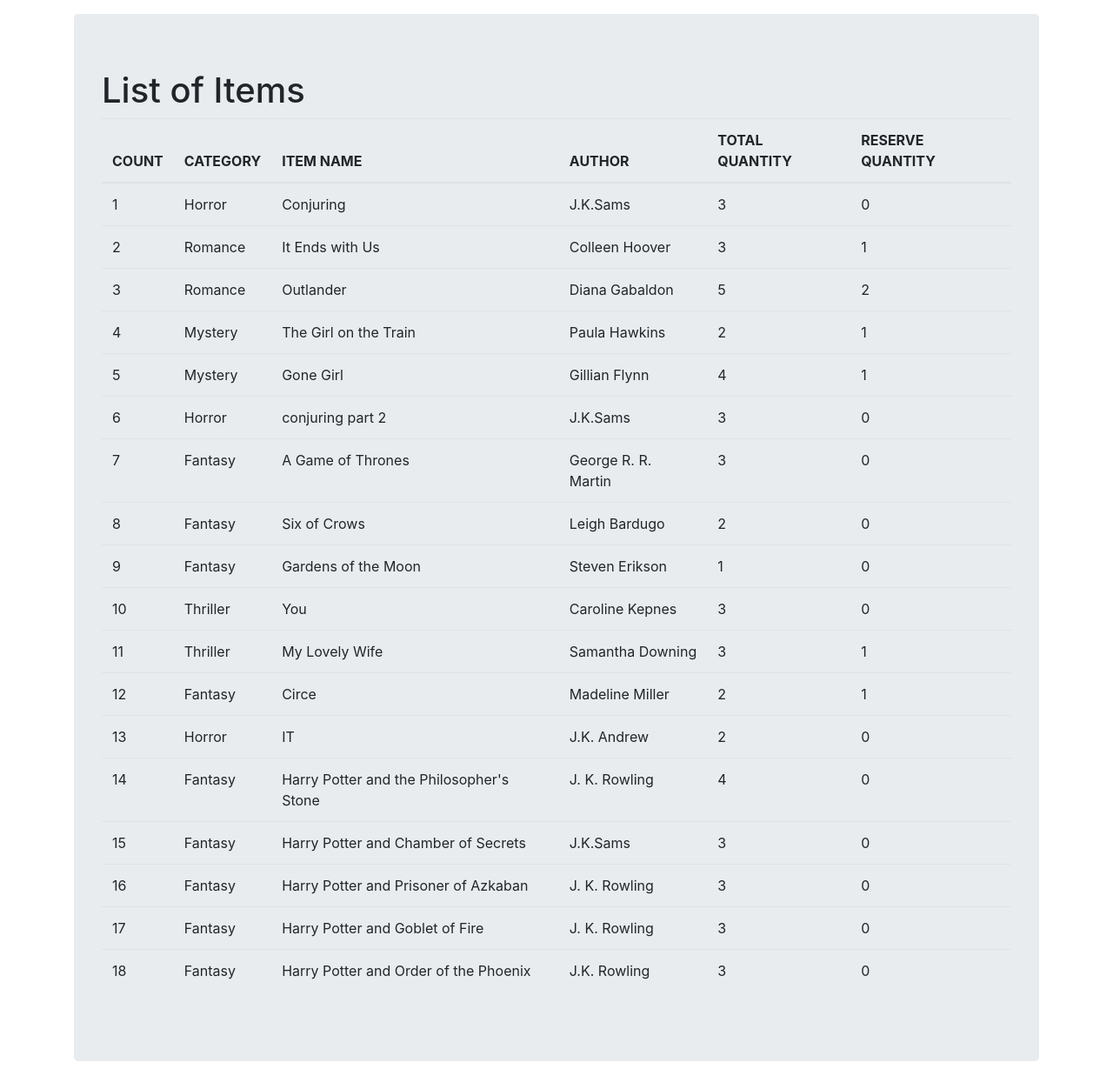
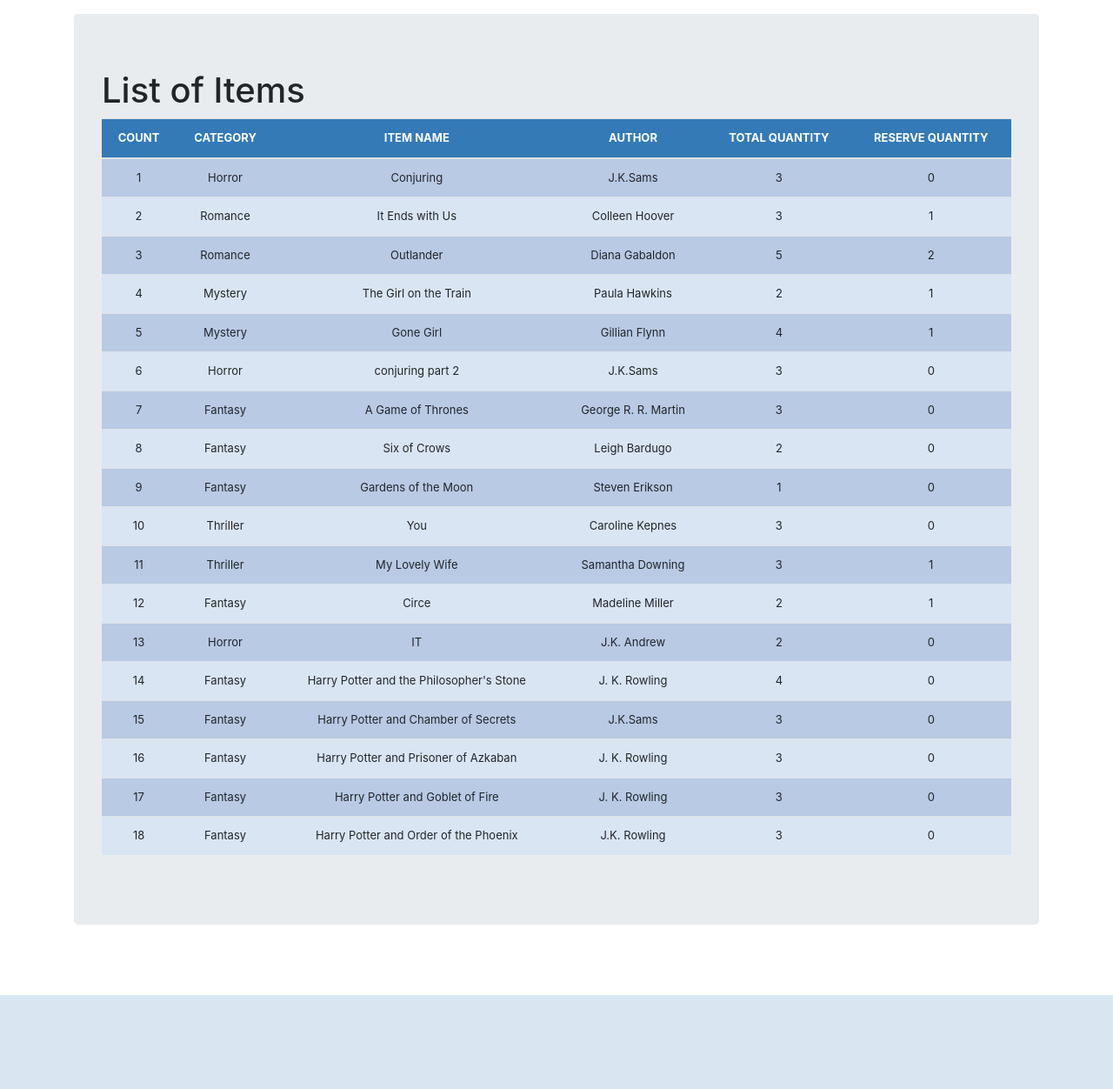
Before and after one commit to prageethps/Group-Project, a Django app: page /list_item/ in a window 1280 px wide. Shown: the part 56-1308 px from the top of the page at 87% size. After the commit the page ends 1200 px from the top, so only its background shows below. Run offline with Django 4.2, Linux system fonts and the light colour scheme; data comes from the database, SQL or seed files in the repository; both versions use the stored data as it was after the commit; some libraries are stand-ins or nearby versions.

Commit message:
update add item table

```diff
--- a/LibraryManagement/src/librarymgmt/static/css/stylesheet.css
+++ b/LibraryManagement/src/librarymgmt/static/css/stylesheet.css
@@ -1,3 +1,25 @@
 body {
 	background-color: #34eb6b;
 }
+
+/*Align the title to the center of the page*/
+.table{
+	font-size: 13px;
+	text-align: center;
+	width: 95%;
+	margin: auto;
+}
+
+/*Make alternating colors for the table rows*/
+.table tr:nth-child(odd){
+	background: #B8CAE4
+}
+
+.table tr:nth-child(even){
+	background: #dae5f4
+}
+
+th {
+  background-color: #337ab7;
+  color: white;
+}
```
Also changed, not shown: LibraryManagement/src/db.sqlite3.
